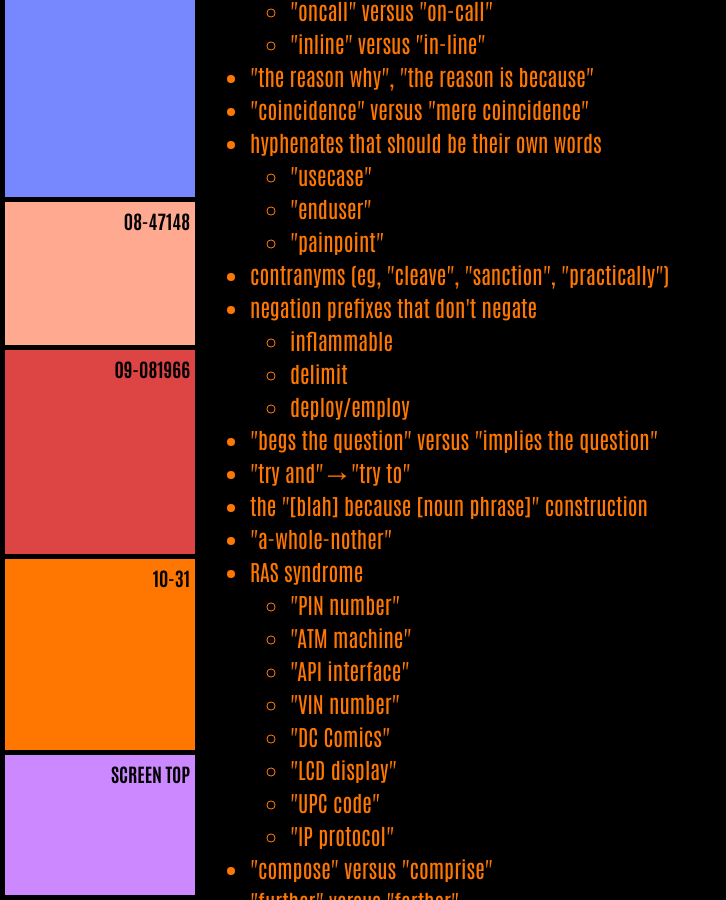
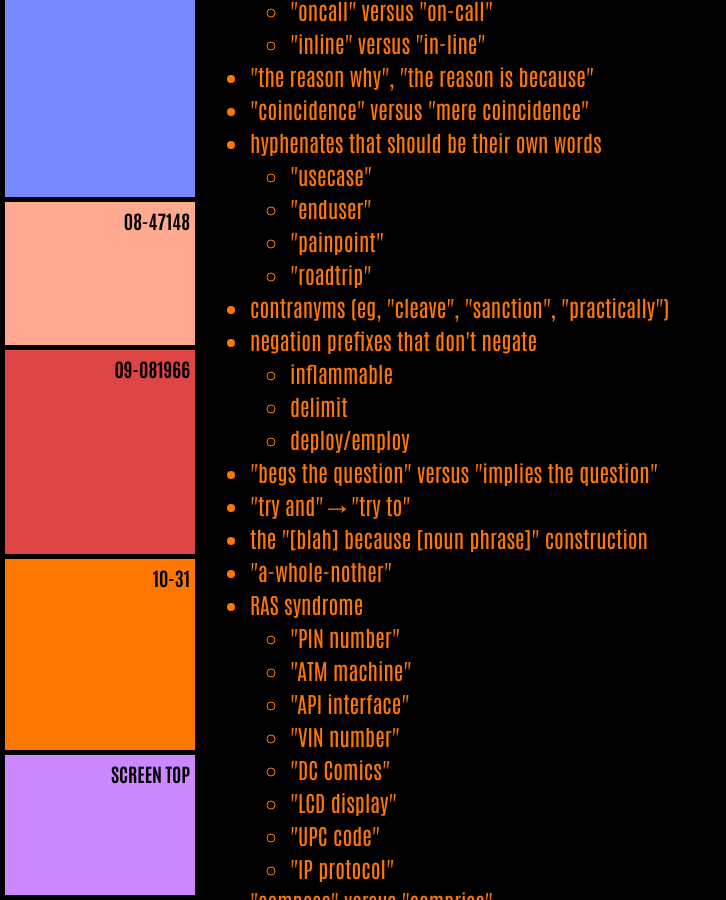
Before and after one commit to ArthurZey/arthurzey.github.io, a Jekyll site: the page built from _pages/stubs/grammar-and-language.md, in a window 1280 px wide and 900 px high, scrolled down 1196 px. Shown: the whole window, without its empty margins (0-726 px from the left). Built offline with Jekyll 4.4.1, drawn with Linux system fonts in a browser that asks for light colours.

Commit message:
Added roadtrip

```diff
--- a/_pages/stubs/grammar-and-language.md
+++ b/_pages/stubs/grammar-and-language.md
@@ -35,6 +35,7 @@ Here are a few of my fixations and particularities (in no particular order) that
   * "usecase"
   * "enduser"
   * "painpoint"
+  * "roadtrip"
 * contranyms (eg, "cleave", "sanction", "practically")
 * negation prefixes that don't negate
   * inflammable
```
